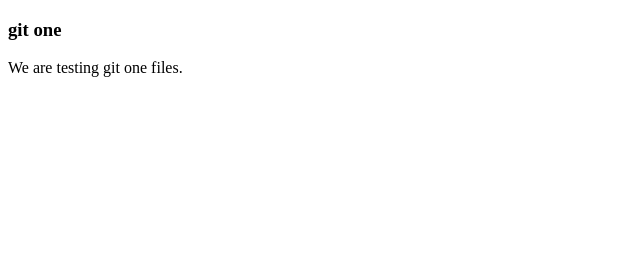
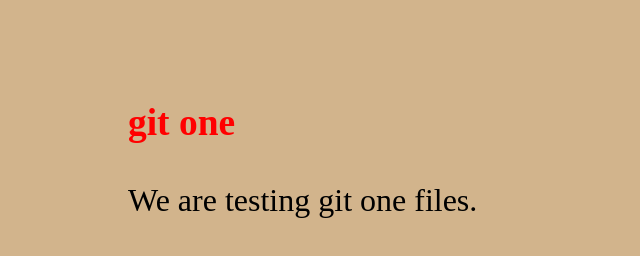
Before and after one commit to AlexandarLazarevic/git-one, a plain HTML site: page index.html in a window 1280 px wide. Shown: the whole page, without its empty margins (0-640 px from the left). Drawn offline with Linux system fonts and the light colour scheme.

Commit message:
addding some small style

```diff
--- a/index.html
+++ b/index.html
@@ -4,6 +4,7 @@
     <meta charset="UTF-8" />
     <meta http-equiv="X-UA-Compatible" content="IE=edge" />
     <meta name="viewport" content="width=device-width, initial-scale=1.0" />
+    <link rel="stylesheet" href="./styles.css"" />
     <title>My second commit</title>
   </head>
   <body>
--- a/styles.css
+++ b/styles.css
@@ -2,6 +2,7 @@ body {
   background-color: tan;
   font-size: 2em;
   margin: 0 auto;
+  padding: 5% 10%;
 }
 h3 {
   color: red;
```
